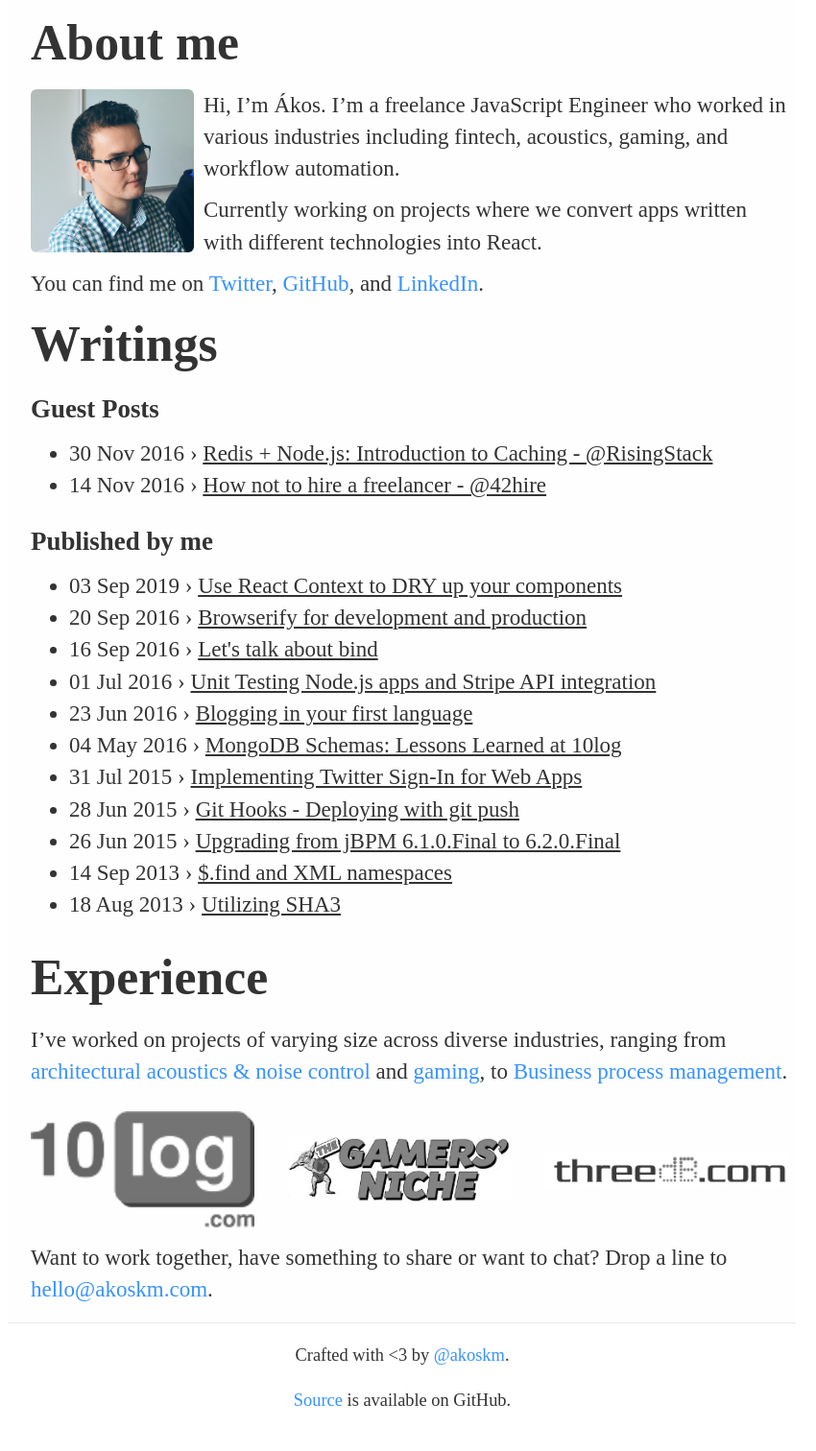
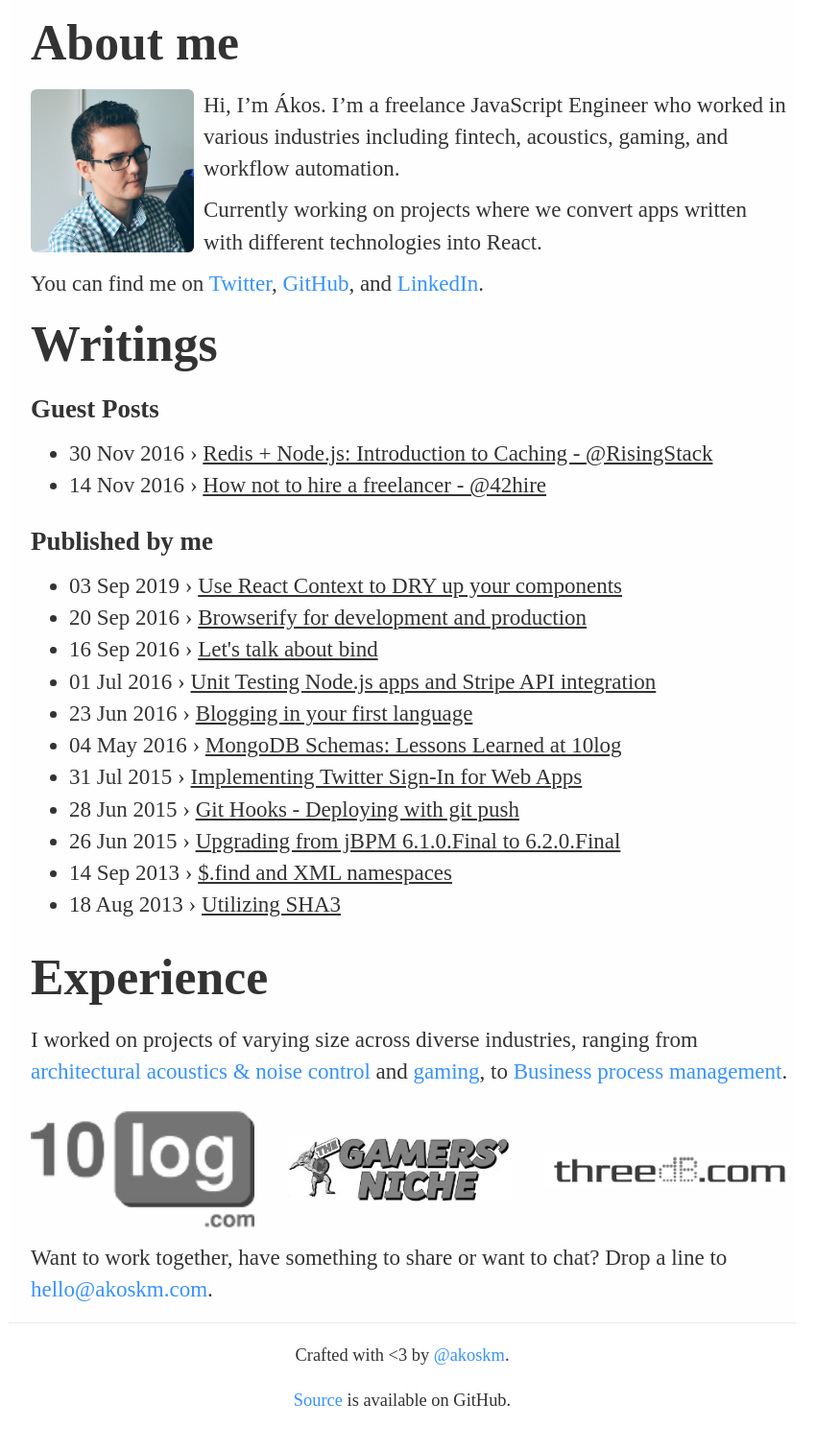
Before and after one commit to akoskm/akoskm.github.io, a Jekyll site: the page built from index.html, in a window 1280 px wide. Shown: the whole page at 96% size, without its empty margins (221-1071 px from the left). Built offline with Jekyll 4.4.1, drawn with Linux system fonts in a browser that asks for light colours; nearby versions of some CDN libraries; some web fonts are replaced; comment, search, counter and statistics services are not loaded.

Commit message:
minor update to bio

```diff
--- a/index.html
+++ b/index.html
@@ -81,7 +81,7 @@ title: akoskm.com
   <div class="grid">
     <div class="col-1">
       <p>
-        I’ve worked on projects of varying size across diverse industries, ranging from <a href="https://10log.com">architectural acoustics & noise control</a> and <a href="http://www.thegamersniche.com/">gaming</a>, to <a href="http://www.dirigent.io/">Business process management</a>.
+        I worked on projects of varying size across diverse industries, ranging from <a href="https://10log.com">architectural acoustics & noise control</a> and <a href="http://www.thegamersniche.com/">gaming</a>, to <a href="http://www.dirigent.io/">Business process management</a>.
       </p>
     </div>
   </div>
```
